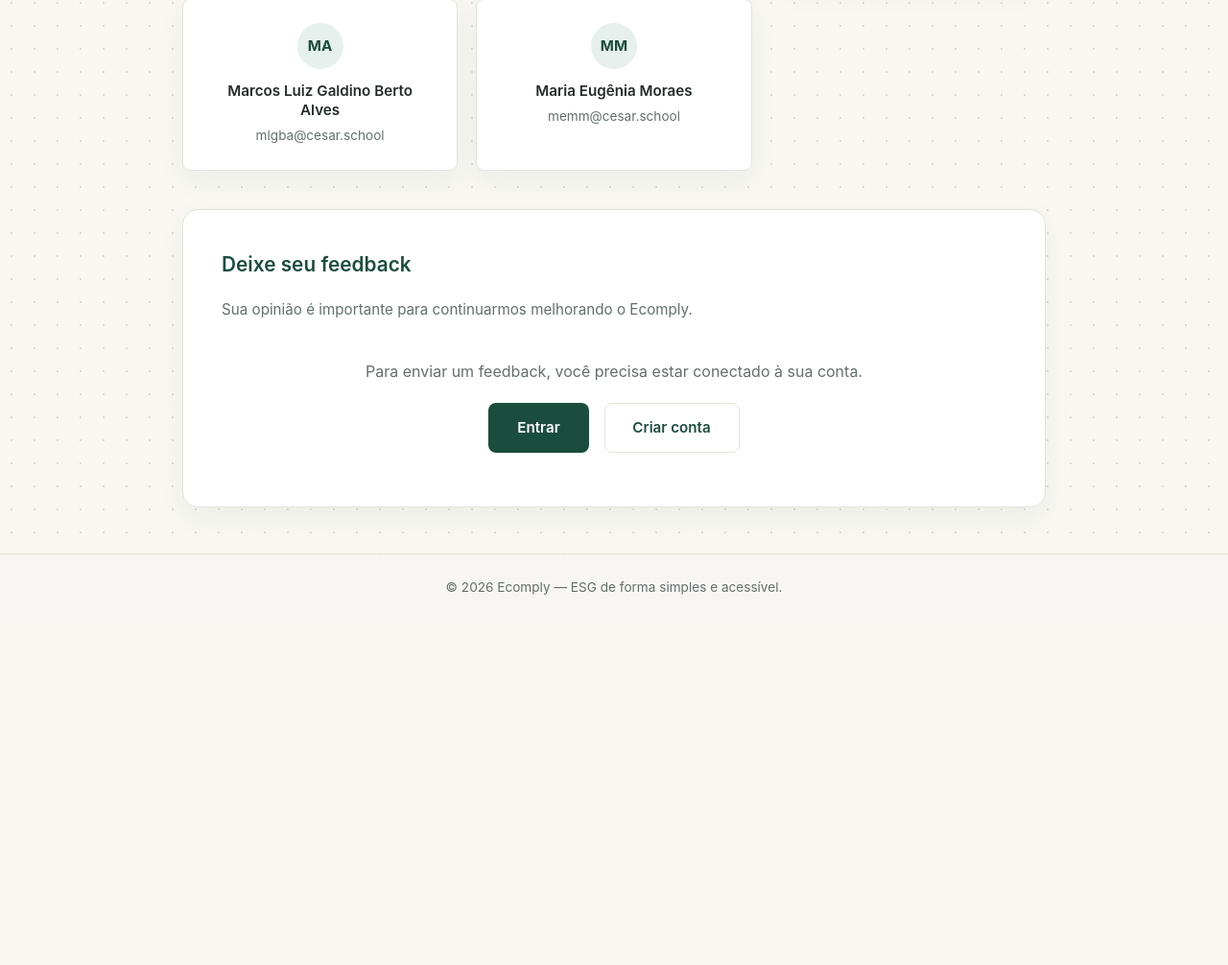
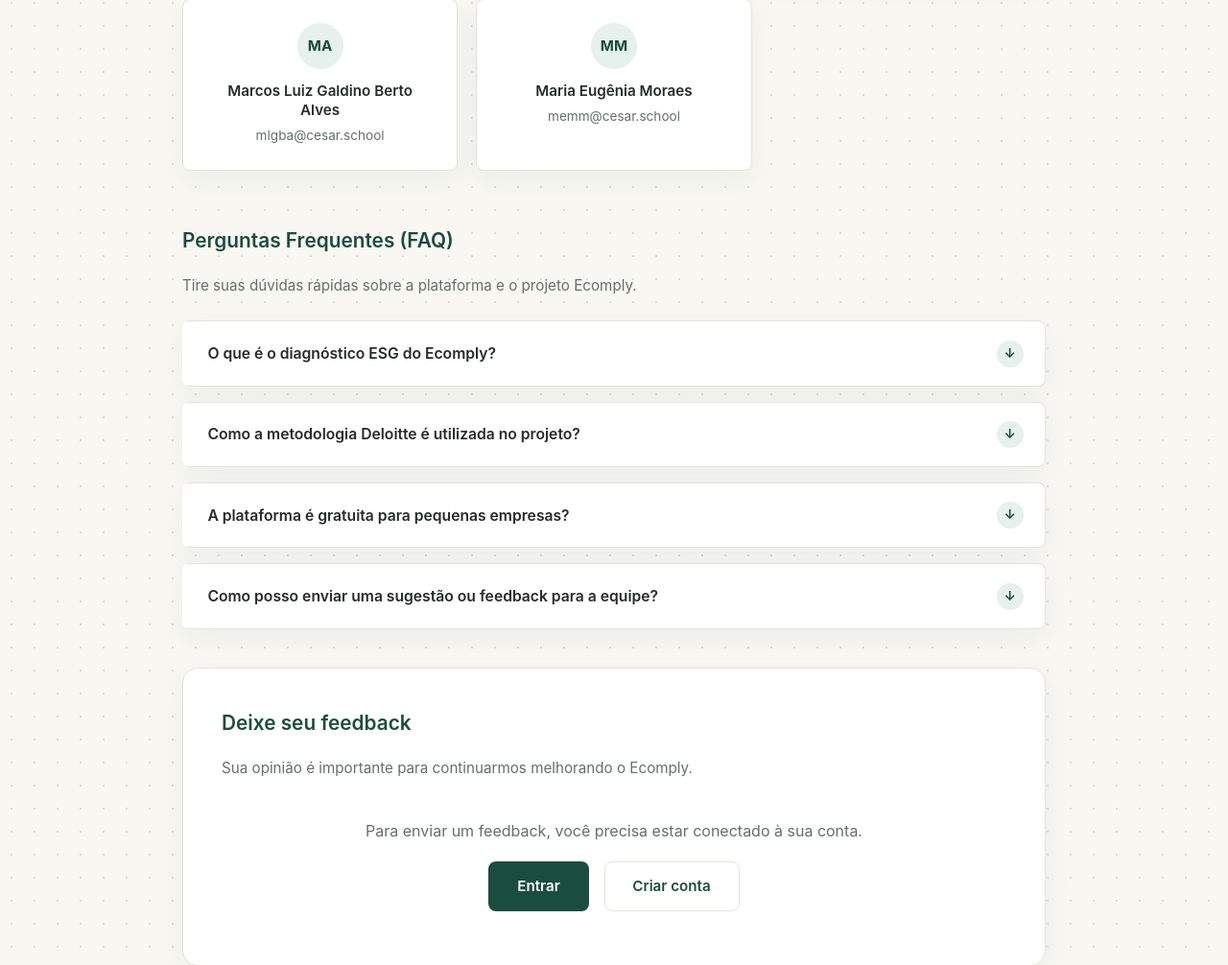
Before and after one commit to mariaeugeniamoraes/projeto_fds_2026.2, a Django app: page /fale-conosco/ in a window 1280 px wide. Shown: the part 561-1567 px from the top of the page at 96% size. Before the commit the page ends 1181 px from the top, so only its background shows below. Run offline with Django 5.2, Linux system fonts and the light colour scheme.

Commit message:
adiciona sessão de FAQ

```diff
--- a/core/templates/core/feedback.html
+++ b/core/templates/core/feedback.html
@@ -5,6 +5,110 @@ Fale Conosco | Ecomply
 {% endblock %}
 
 {% block content %}
+<!-- ESTILO EXCLUSIVO DO FAQ (Direto no HTML para evitar problemas de cache) -->
+<style>
+    .faq-section {
+        margin-top: 1rem;
+        width: 100%;
+    }
+
+    .faq-subtitle {
+        font-size: 0.95rem;
+        color: var(--text-muted, #637069);
+        margin-bottom: 1.5rem;
+    }
+
+    .faq-grid {
+        display: flex;
+        flex-direction: column;
+        gap: 1rem;
+    }
+
+    .faq-item {
+        background-color: var(--card-bg, #ffffff);
+        border: 1px solid var(--border-color, #e5e3d9);
+        border-radius: var(--radius-sm, 8px);
+        padding: 0;
+        box-shadow: var(--shadow-subtle, 0 10px 30px rgba(27, 77, 62, 0.05));
+        overflow: hidden;
+        transition: all 0.3s ease;
+        border-left: 4px solid transparent;
+    }
+
+    .faq-item:hover {
+        border-color: var(--primary-green, #1b4d3e);
+        transform: translateY(-2px);
+        box-shadow: 0 8px 24px rgba(27, 77, 62, 0.08);
+    }
+
+    .faq-item[open] {
+        border-color: var(--border-color, #e5e3d9);
+        border-left-color: var(--primary-green, #1b4d3e);
+        background-color: #ffffff;
+    }
+
+    .faq-question {
+        padding: 1.2rem 1.4rem;
+        font-weight: 600;
+        font-size: 0.98rem;
+        color: var(--text-main, #242c28);
+        cursor: pointer;
+        list-style: none;
+        display: flex;
+        justify-content: space-between;
+        align-items: center;
+        gap: 1rem;
+        user-select: none;
+    }
+
+    .faq-question:hover {
+        color: var(--primary-green, #1b4d3e);
+        background-color: rgba(230, 240, 236, 0.35);
+    }
+
+    .faq-question::-webkit-details-marker,
+    .faq-question::marker {
+        display: none;
+    }
+
+    .faq-question::after {
+        content: "↓";
+        display: flex;
+        align-items: center;
+        justify-content: center;
+        width: 28px;
+        height: 28px;
+        border-radius: 50%;
+        background-color: var(--accent-green-light, #e6f0ec);
+        color: var(--primary-green, #1b4d3e);
+        font-size: 0.85rem;
+        font-weight: 700;
+        flex-shrink: 0;
+        transition: transform 0.3s ease, background-color 0.3s ease;
+    }
+
+    .faq-item[open] .faq-question {
+        color: var(--primary-green, #1b4d3e);
+    }
+
+    .faq-item[open] .faq-question::after {
+        transform: rotate(180deg);
+        background-color: var(--primary-green, #1b4d3e);
+        color: #ffffff;
+    }
+
+    .faq-answer {
+        padding: 0 1.4rem 1.2rem 1.4rem;
+        color: var(--text-muted, #637069);
+        font-size: 0.93rem;
+        line-height: 1.65;
+    }
+
+    .faq-answer p {
+        margin: 0;
+    }
+</style>
+
 <section class="feedback-container">
 
     <!-- Cabeçalho-->
@@ -53,6 +157,42 @@ Fale Conosco | Ecomply
         </div>
     </section>
 
+    <!-- Seção de Perguntas Frequentes (FAQ) -->
+    <section class="faq-section">
+        <h2 class="section-title">Perguntas Frequentes (FAQ)</h2>
+        <p class="faq-subtitle">Tire suas dúvidas rápidas sobre a plataforma e o projeto Ecomply.</p>
+
+        <div class="faq-grid">
+            <details class="faq-item">
+                <summary class="faq-question">O que é o diagnóstico ESG do Ecomply?</summary>
+                <div class="faq-answer">
+                    <p>O Ecomply é uma plataforma que auxilia PMEs da indústria da moda a diagnosticarem suas práticas ambientais, sociais e de governança de forma intuitiva e acessível.</p>
+                </div>
+            </details>
+
+            <details class="faq-item">
+                <summary class="faq-question">Como a metodologia Deloitte é utilizada no projeto?</summary>
+                <div class="faq-answer">
+                    <p>Utilizamos relatórios, diretrizes e indicadores de boas práticas ESG da Deloitte como benchmarking estratégico para estruturar nossas métricas de avaliação.</p>
+                </div>
+            </details>
+
+            <details class="faq-item">
+                <summary class="faq-question">A plataforma é gratuita para pequenas empresas?</summary>
+                <div class="faq-answer">
+                    <p>Sim, o Ecomply foi desenvolvido como uma solução acadêmica e aberta voltada para apoiar o desenvolvimento sustentável de confecções e marcas de moda.</p>
+                </div>
+            </details>
+
+            <details class="faq-item">
+                <summary class="faq-question">Como posso enviar uma sugestão ou feedback para a equipe?</summary>
+                <div class="faq-answer">
+                    <p>Você pode utilizar o formulário abaixo nesta própria página ou entrar em contato com os membros da equipe através dos e-mails listados acima.</p>
+                </div>
+            </details>
+        </div>
+    </section>
+
     <!-- Seção do Formulário e Autenticação-->
     <section class="feedback-form-card">
         <h2 class="section-title">Deixe seu feedback</h2>
```
